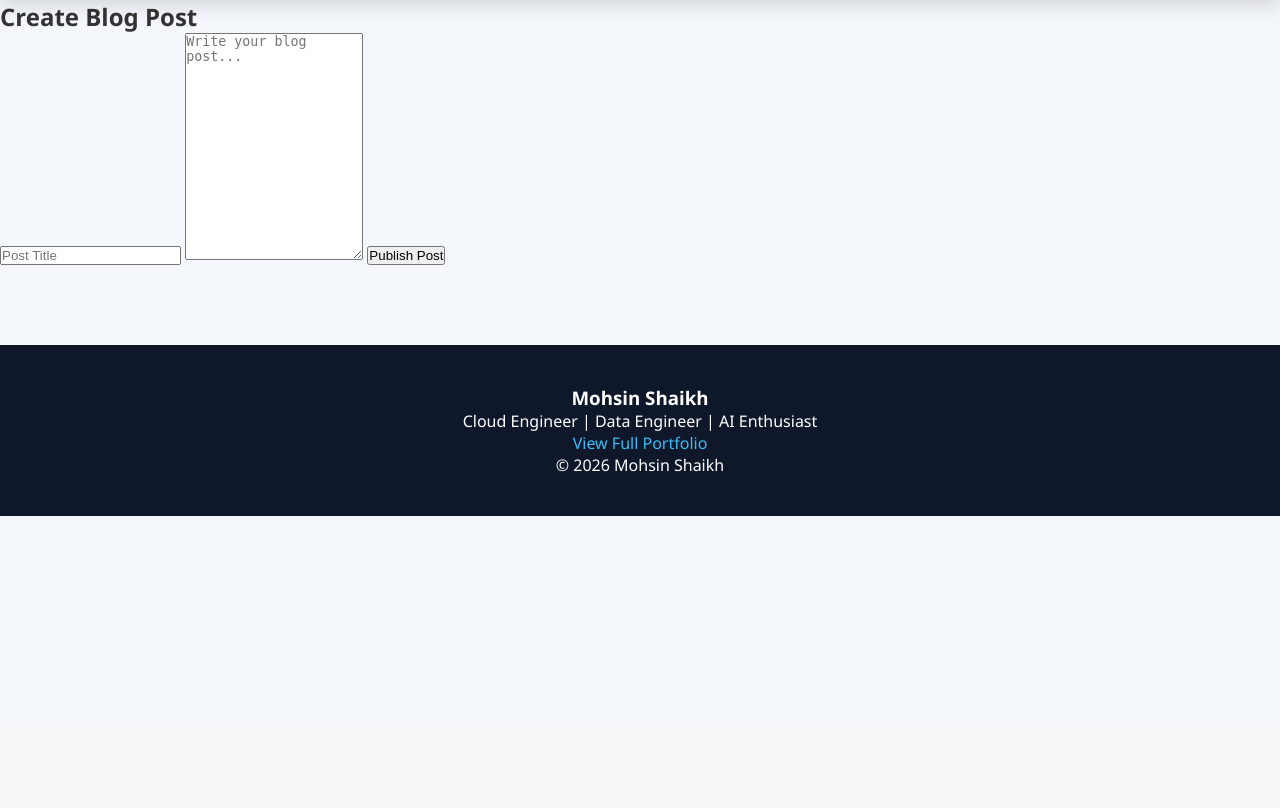
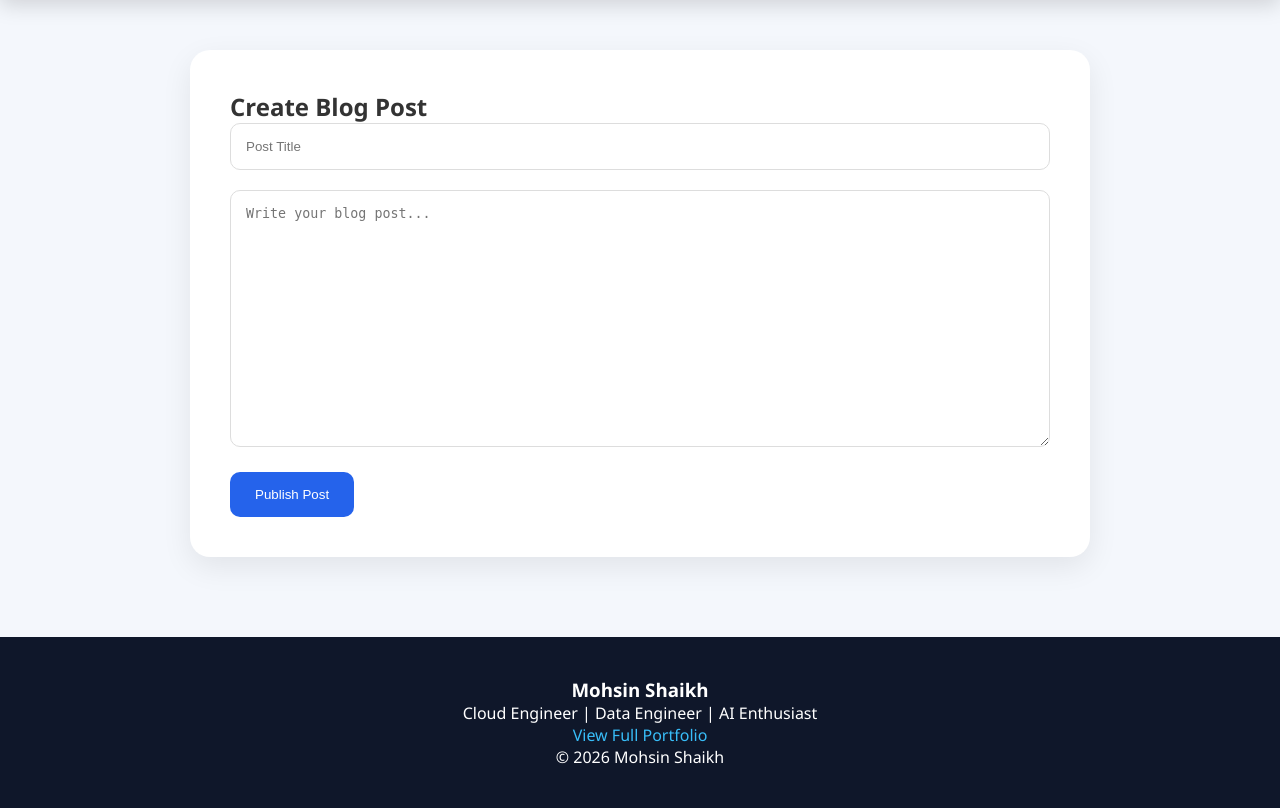
Before and after one commit to mohsinshaikh10/blogportfolio, a PHP site: page /admin/create-post.php in a window 1280 px wide. Shown: the part 73-881 px from the top of the page. Before the commit the page ends 589 px from the top, so only its background shows below. Run offline with PHP 8.4, Linux system fonts and the light colour scheme; the visitor is signed in with stand-in values (Sample User, id 1); data that the repository does not hold is empty.

Commit message:
Update style.css

```diff
--- a/css/style.css
+++ b/css/style.css
@@ -357,3 +357,116 @@ footer a{
 
     color:#666;
 }
+
+.page-title{
+
+    text-align:center;
+
+    margin-top:50px;
+}
+
+.admin-actions{
+
+    text-align:center;
+
+    margin:30px;
+}
+
+.admin-btn{
+
+    display:inline-block;
+
+    background:#2563eb;
+
+    color:white;
+
+    padding:12px 25px;
+
+    text-decoration:none;
+
+    border-radius:10px;
+}
+
+.admin-posts{
+
+    width:90%;
+
+    max-width:1000px;
+
+    margin:50px auto;
+}
+
+.admin-post-card{
+
+    background:white;
+
+    padding:25px;
+
+    margin-bottom:20px;
+
+    border-radius:15px;
+
+    box-shadow:
+    0 8px 20px rgba(0,0,0,.08);
+}
+
+.form-container{
+
+    width:90%;
+
+    max-width:900px;
+
+    margin:50px auto;
+
+    background:white;
+
+    padding:40px;
+
+    border-radius:20px;
+
+    box-shadow:
+    0 10px 30px rgba(0,0,0,.08);
+}
+
+.form-container input{
+
+    width:100%;
+
+    padding:15px;
+
+    margin-bottom:20px;
+
+    border:1px solid #ddd;
+
+    border-radius:10px;
+}
+
+.form-container textarea{
+
+    width:100%;
+
+    padding:15px;
+
+    border:1px solid #ddd;
+
+    border-radius:10px;
+
+    resize:vertical;
+
+    margin-bottom:20px;
+}
+
+.form-container button{
+
+    background:#2563eb;
+
+    color:white;
+
+    border:none;
+
+    padding:15px 25px;
+
+    border-radius:10px;
+
+    cursor:pointer;
+}
```
